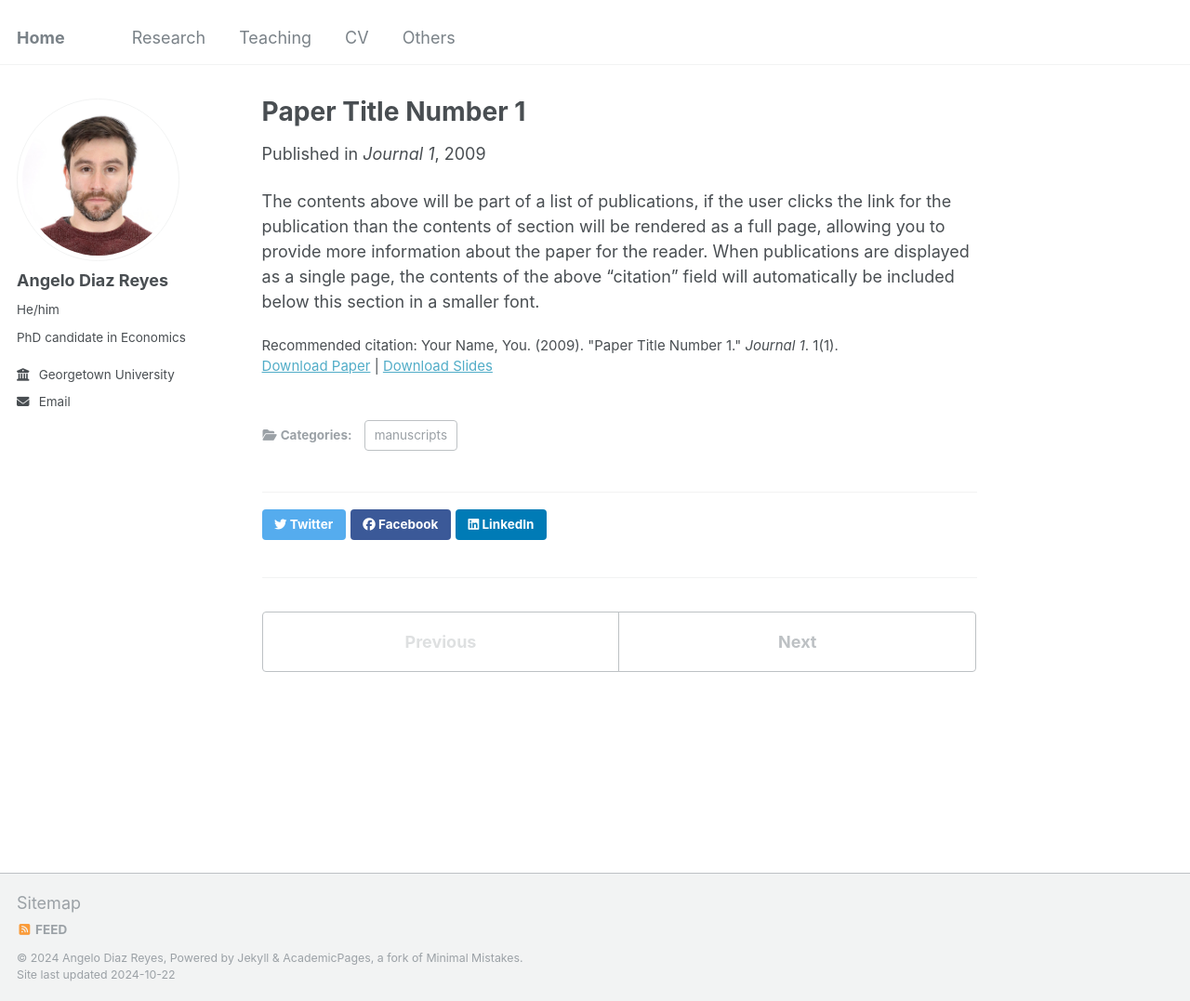
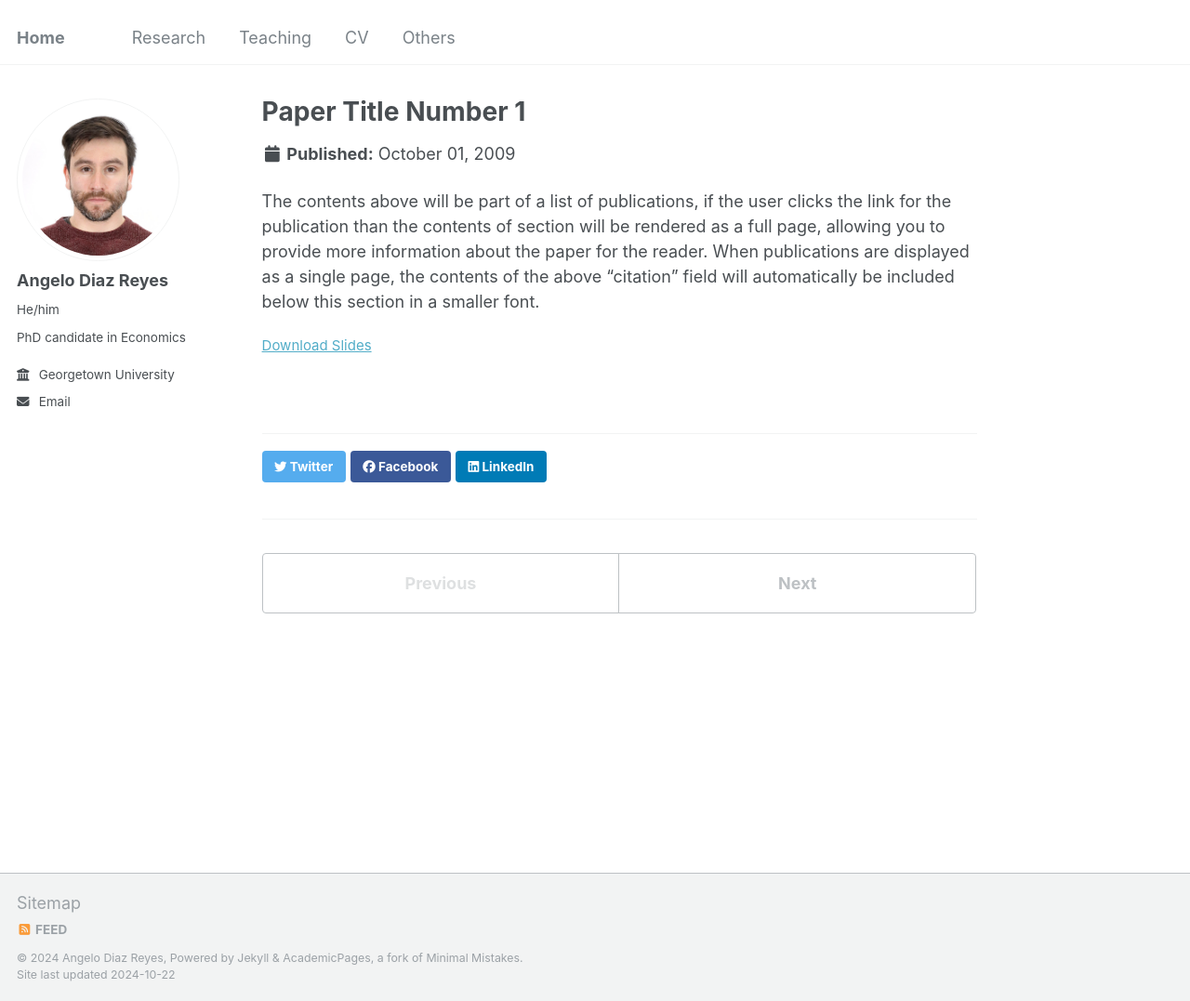
Before and after one commit to angelodiazreyes/angelodiazreyes.github.io, a Jekyll site: the page built from _publications/2009-10-01-paper-title-number-1.md, in a window 1280 px wide and 1077 px high. Shown: the whole window at 93% size. Built offline with Jekyll 4.4.1, drawn with Linux system fonts in a browser that asks for light colours.

Commit message:
2009-10-01-paper-title-number-1.md

```diff
--- a/_publications/2009-10-01-paper-title-number-1.md
+++ b/_publications/2009-10-01-paper-title-number-1.md
@@ -1,14 +1,12 @@
 ---
 title: "Paper Title Number 1"
 collection: publications
-category: manuscripts
 permalink: /publication/2009-10-01-paper-title-number-1
 excerpt: 'This paper is about the number 1. The number 2 is left for future work.'
-date: 2009-10-01
-venue: 'Journal 1'
+paperurl: 'http://academicpages.github.io/files/paper1.pdf'
 slidesurl: 'http://academicpages.github.io/files/slides1.pdf'
-paperurl: 'http://academicpages.github.io/files/paper1.pdf'
-citation: 'Your Name, You. (2009). &quot;Paper Title Number 1.&quot; <i>Journal 1</i>. 1(1).'
 ---
 
+
+
 The contents above will be part of a list of publications, if the user clicks the link for the publication than the contents of section will be rendered as a full page, allowing you to provide more information about the paper for the reader. When publications are displayed as a single page, the contents of the above "citation" field will automatically be included below this section in a smaller font.
```
